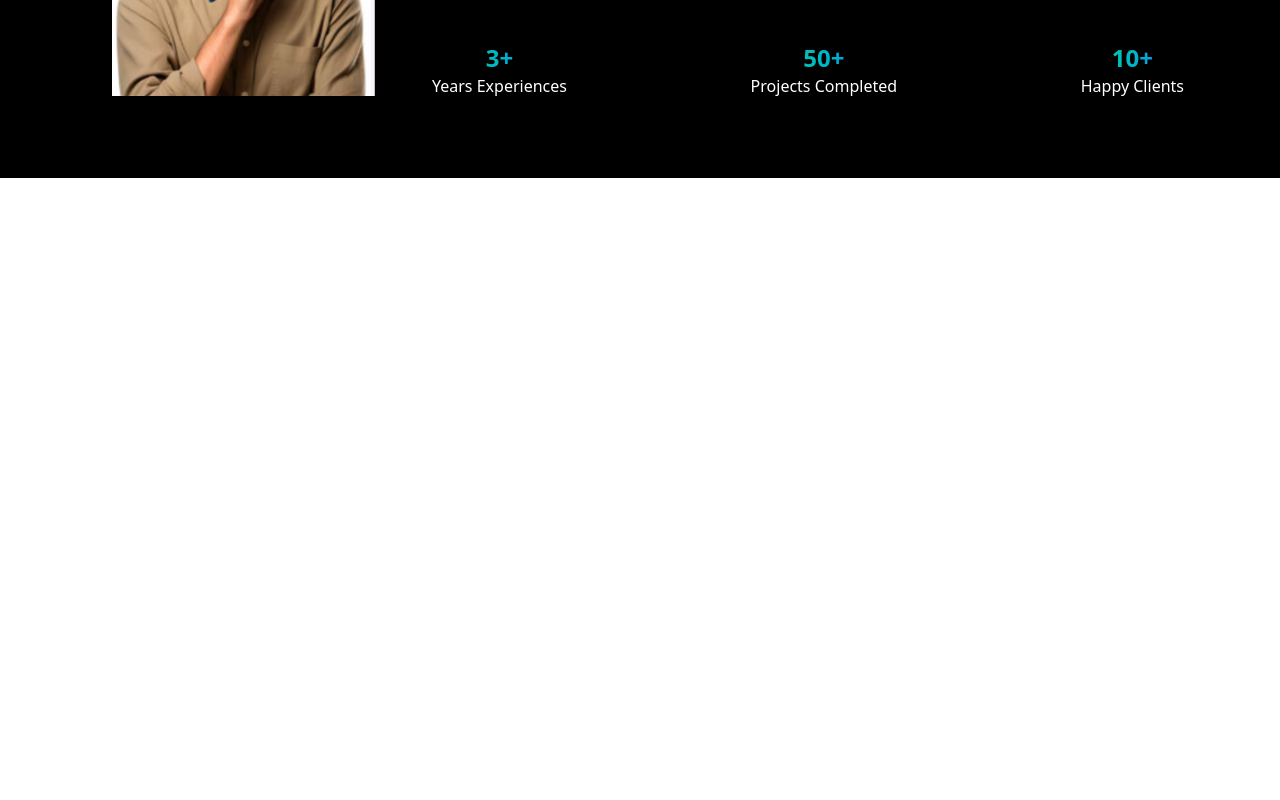
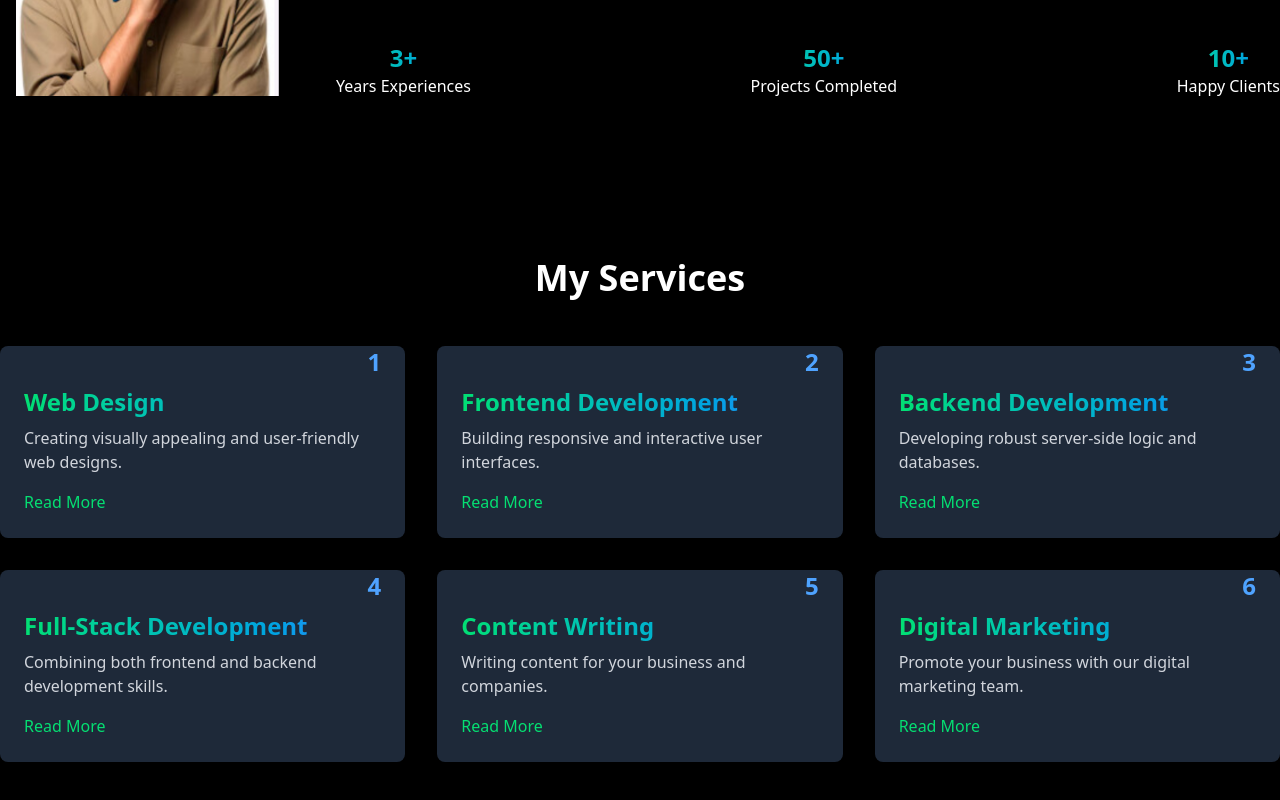
Before and after one commit to shariful962/Portfolio, a React (Vite) app: page / in a window 1280 px wide. Shown: the part 878-1678 px from the top of the page. Before the commit the page ends 1056 px from the top, so only its background shows below. Built offline with nearby package versions, Linux system fonts and the light colour scheme.

Commit message:
services section added done

```diff
--- a/src/App.jsx
+++ b/src/App.jsx
@@ -2,6 +2,7 @@ import './App.css'
 import Navbar from './component/Navbar'
 import Hero from './component/Hero'
 import About from './component/About'
+import Services from './component/Services'
 
 function App() {
 
@@ -10,6 +11,7 @@ function App() {
      <Navbar/>
      <Hero />
      <About/>
+     <Services />
     </>
   )
 }
--- a/src/component/About.jsx
+++ b/src/component/About.jsx
@@ -4,7 +4,7 @@ import aboutImg from "../assets/aboutme-image.png";
 const About = () => {
   return (
     <div className="bg-black text-white py-20" id="about">
-      <div className="contianer mx-auto px-8 md:px-16 lg:px-24">
+      <div className="contianer md:container mx-auto">
         <h2 className="text-4xl font-bold text-center mb-12">About Me</h2>
         <div className="flex flex-col md:flex-row items-center md:space-x-12">
           <img
--- a/src/component/Navbar.jsx
+++ b/src/component/Navbar.jsx
@@ -11,9 +11,9 @@ const Navbar = () => {
             <ul className='flex space-x-8'>
                 <li><a className='hover:text-gray-400 text-lg' href="#home">Home</a></li>
                 <li><a className='hover:text-gray-400 text-lg' href="#about">About Me</a></li>
-                <li><a className='hover:text-gray-400 text-lg' href="#sevices">Services</a></li>
-                <li><a className='hover:text-gray-400 text-lg' href="projects">Projects</a></li>
-                <li><a className='hover:text-gray-400 text-lg' href="contact">Contacts</a></li>
+                <li><a className='hover:text-gray-400 text-lg' href="#services">Services</a></li>
+                <li><a className='hover:text-gray-400 text-lg' href="#projects">Projects</a></li>
+                <li><a className='hover:text-gray-400 text-lg' href="#contact">Contacts</a></li>
             </ul>
 
         </div>
--- /dev/null
+++ b/src/component/Services.jsx
@@ -0,0 +1,64 @@
+import React from 'react'
+
+const services = [
+    {
+      id: 1,
+      title: "Web Design",
+      description: "Creating visually appealing and user-friendly web designs.",
+    },
+    {
+      id: 2,
+      title: "Frontend Development",
+      description: "Building responsive and interactive user interfaces.",
+    },
+    {
+      id: 3,
+      title: "Backend Development",
+      description: "Developing robust server-side logic and databases.",
+    },
+    {
+      id: 4,
+      title: "Full-Stack Development",
+      description: "Combining both frontend and backend development skills.",
+    },
+    {
+      id: 5,
+      title: "Content Writing",
+      description: "Writing content for your business and companies.",
+    },
+    {
+      id: 6,
+      title: "Digital Marketing",
+      description: "Promote your business with our digital marketing team.",
+    },
+  ];
+
+
+const Services = () => {
+  return (
+    <div className='bg-black text-white py-20' id='services'>
+      <div className='container md:container mx-auto'>
+        <h2 className='text-4xl font-bold text-center mb-12'>My Services</h2>
+        <div className='grid grid-cols-1 md:grid-cols-2 lg:grid-cols-3 gap-8'>
+            {services.map((service) => (
+                <div key={service.id}
+                className='bg-gray-800 px-6 pb-6 rounded-lg hover:shadow-lg transform transition-transform duration-300 hover:scale-105'>
+                    <div className='text-right text-2xl font-bold text-transparent bg-clip-text bg-gradient-to-r from-green-600 to-blue-400'>
+                        {service.id}
+                    </div>
+                    <h3 className='mt-2 text-2xl font-bold text-transparent bg-clip-text bg-gradient-to-r from-green-400 to-blue-500'>
+                        {service.title}
+                    </h3>
+                    <p className='mt-2 text-gray-300'>
+                        {service.description}
+                    </p>
+                    <a className='mt-4 inline-block text-green-400 hover:text-blue-500' href="#">Read More</a>
+                </div>
+            ))}
+        </div>
+      </div>
+    </div>
+  )
+}
+
+export default Services;
```
Also changed, not shown: src/component/Contact.jsx (added), src/component/Footer.jsx (added).
